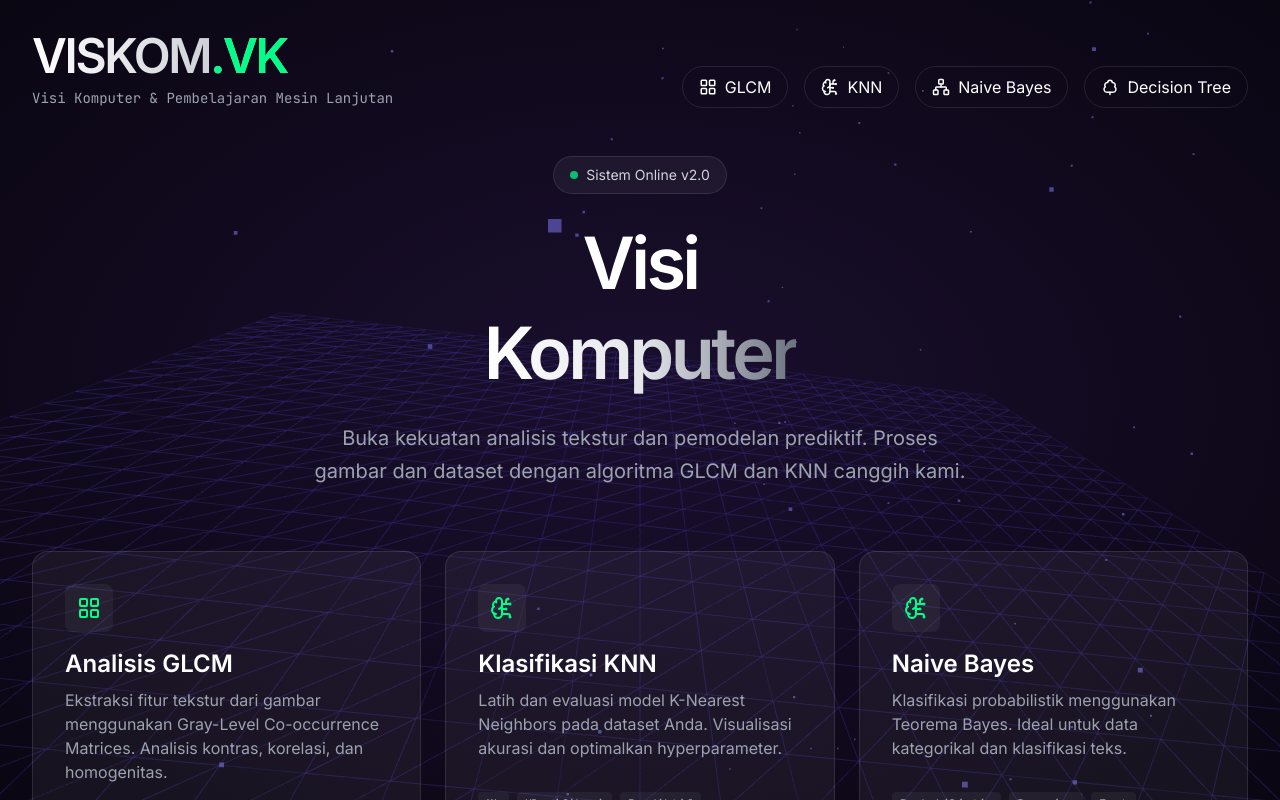
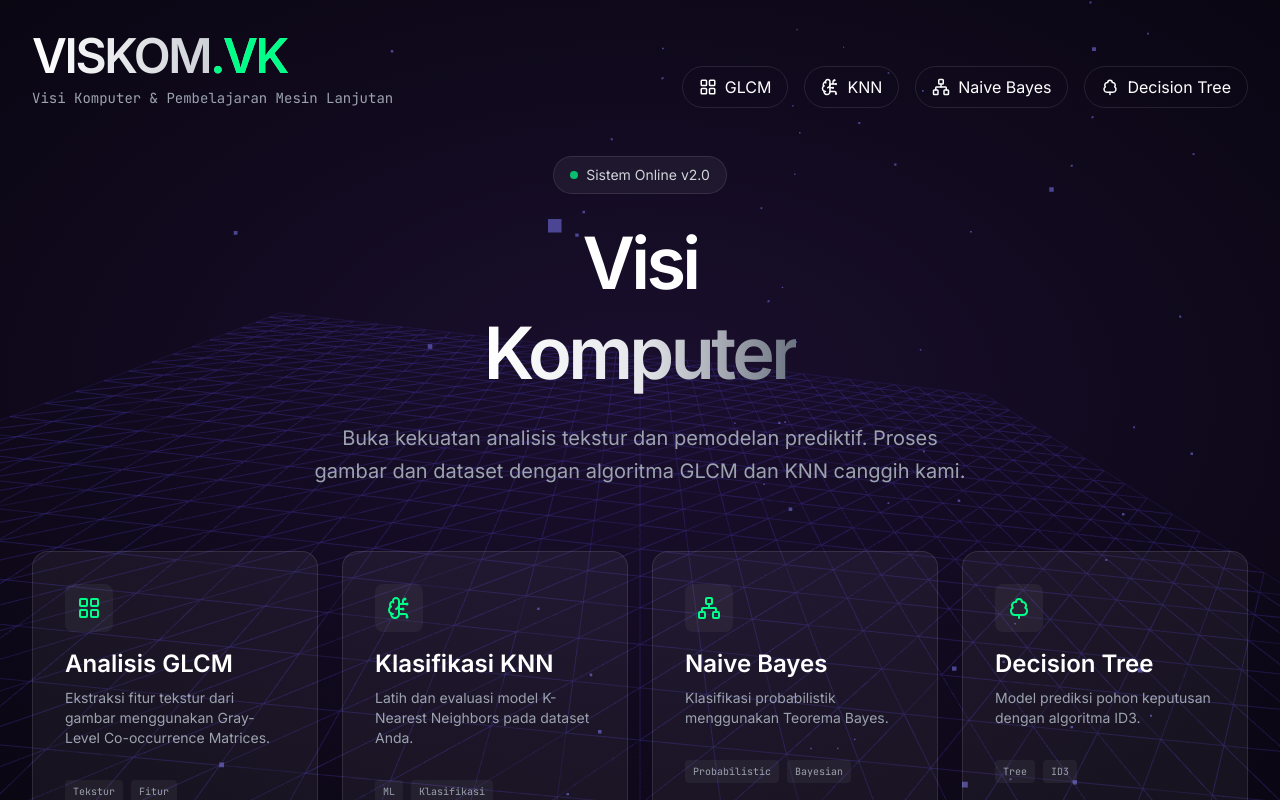
Before and after one commit to YaanFzl/TugasVisiKomputer, a React (Vite) app in the folder frontend/: page / in a window 1280 px wide. Built offline with nearby package versions, Linux system fonts and the light colour scheme.

Commit message:
Add Decision Tree card to Landing page

```diff
--- a/frontend/src/pages/Landing.jsx
+++ b/frontend/src/pages/Landing.jsx
@@ -1,6 +1,6 @@
 import React from 'react'
 import { motion } from 'framer-motion'
-import { LayoutGrid, BrainCircuit, ArrowRight, Cpu, Zap } from 'lucide-react'
+import { LayoutGrid, BrainCircuit, ArrowRight, Cpu, Zap, TreeDeciduous, Network } from 'lucide-react'
 
 const Landing = ({ onNavigate }) => {
     const container = {
@@ -48,7 +48,7 @@ const Landing = ({ onNavigate }) => {
 
 
                 {/* Feature Cards */}
-                <motion.div variants={item} className="grid grid-cols-1 md:grid-cols-3 gap-6 max-w-7xl mx-auto">
+                <motion.div variants={item} className="grid grid-cols-1 md:grid-cols-2 lg:grid-cols-4 gap-6 max-w-7xl mx-auto">
                     <div
                         onClick={() => onNavigate('glcm')}
                         className="group relative p-8 rounded-2xl bg-white/5 border border-white/10 hover:border-[#00ff88]/50 transition-all cursor-pointer overflow-hidden"
@@ -65,16 +65,14 @@ const Landing = ({ onNavigate }) => {
                                     Analisis GLCM
                                     <ArrowRight className="opacity-0 -translate-x-2 group-hover:opacity-100 group-hover:translate-x-0 transition-all text-[#00ff88]" size={20} />
                                 </h3>
-                                <p className="text-gray-400">
+                                <p className="text-gray-400 text-sm">
                                     Ekstraksi fitur tekstur dari gambar menggunakan Gray-Level Co-occurrence Matrices.
-                                    Analisis kontras, korelasi, dan homogenitas.
                                 </p>
                             </div>
 
-                            <div className="pt-4 flex gap-2">
-                                <span className="text-xs font-mono px-2 py-1 rounded bg-white/5 text-gray-400">Tekstur</span>
-                                <span className="text-xs font-mono px-2 py-1 rounded bg-white/5 text-gray-400">Fitur</span>
-                                <span className="text-xs font-mono px-2 py-1 rounded bg-white/5 text-gray-400">Pemrosesan Gambar</span>
+                            <div className="pt-4 flex gap-2 flex-wrap">
+                                <span className="text-[10px] font-mono px-2 py-1 rounded bg-white/5 text-gray-400">Tekstur</span>
+                                <span className="text-[10px] font-mono px-2 py-1 rounded bg-white/5 text-gray-400">Fitur</span>
                             </div>
                         </div>
                     </div>
@@ -95,16 +93,14 @@ const Landing = ({ onNavigate }) => {
                                     Klasifikasi KNN
                                     <ArrowRight className="opacity-0 -translate-x-2 group-hover:opacity-100 group-hover:translate-x-0 transition-all text-[#00ff88]" size={20} />
                                 </h3>
-                                <p className="text-gray-400">
+                                <p className="text-gray-400 text-sm">
                                     Latih dan evaluasi model K-Nearest Neighbors pada dataset Anda.
-                                    Visualisasi akurasi dan optimalkan hyperparameter.
                                 </p>
                             </div>
 
-                            <div className="pt-4 flex gap-2">
-                                <span className="text-xs font-mono px-2 py-1 rounded bg-white/5 text-gray-400">ML</span>
-                                <span className="text-xs font-mono px-2 py-1 rounded bg-white/5 text-gray-400">Klasifikasi</span>
-                                <span className="text-xs font-mono px-2 py-1 rounded bg-white/5 text-gray-400">Prediktif</span>
+                            <div className="pt-4 flex gap-2 flex-wrap">
+                                <span className="text-[10px] font-mono px-2 py-1 rounded bg-white/5 text-gray-400">ML</span>
+                                <span className="text-[10px] font-mono px-2 py-1 rounded bg-white/5 text-gray-400">Klasifikasi</span>
                             </div>
                         </div>
                     </div>
@@ -117,7 +113,7 @@ const Landing = ({ onNavigate }) => {
 
                         <div className="relative z-10 space-y-4">
                             <div className="w-12 h-12 rounded-lg bg-white/5 flex items-center justify-center group-hover:scale-110 transition-transform duration-300">
-                                <BrainCircuit className="text-[#00ff88]" size={24} />
+                                <Network className="text-[#00ff88]" size={24} />
                             </div>
 
                             <div>
@@ -125,16 +121,42 @@ const Landing = ({ onNavigate }) => {
                                     Naive Bayes
                                     <ArrowRight className="opacity-0 -translate-x-2 group-hover:opacity-100 group-hover:translate-x-0 transition-all text-[#00ff88]" size={20} />
                                 </h3>
-                                <p className="text-gray-400">
+                                <p className="text-gray-400 text-sm">
                                     Klasifikasi probabilistik menggunakan Teorema Bayes.
-                                    Ideal untuk data kategorikal dan klasifikasi teks.
                                 </p>
                             </div>
 
-                            <div className="pt-4 flex gap-2">
-                                <span className="text-xs font-mono px-2 py-1 rounded bg-white/5 text-gray-400">Probabilistic</span>
-                                <span className="text-xs font-mono px-2 py-1 rounded bg-white/5 text-gray-400">Bayesian</span>
-                                <span className="text-xs font-mono px-2 py-1 rounded bg-white/5 text-gray-400">Fast</span>
+                            <div className="pt-4 flex gap-2 flex-wrap">
+                                <span className="text-[10px] font-mono px-2 py-1 rounded bg-white/5 text-gray-400">Probabilistic</span>
+                                <span className="text-[10px] font-mono px-2 py-1 rounded bg-white/5 text-gray-400">Bayesian</span>
+                            </div>
+                        </div>
+                    </div>
+
+                    <div
+                        onClick={() => onNavigate('decision-tree')}
+                        className="group relative p-8 rounded-2xl bg-white/5 border border-white/10 hover:border-[#00ff88]/50 transition-all cursor-pointer overflow-hidden"
+                    >
+                        <div className="absolute inset-0 bg-gradient-to-br from-[#00ff88]/0 to-[#00ff88]/5 opacity-0 group-hover:opacity-100 transition-opacity" />
+
+                        <div className="relative z-10 space-y-4">
+                            <div className="w-12 h-12 rounded-lg bg-white/5 flex items-center justify-center group-hover:scale-110 transition-transform duration-300">
+                                <TreeDeciduous className="text-[#00ff88]" size={24} />
+                            </div>
+
+                            <div>
+                                <h3 className="text-2xl font-bold mb-2 flex items-center gap-2">
+                                    Decision Tree
+                                    <ArrowRight className="opacity-0 -translate-x-2 group-hover:opacity-100 group-hover:translate-x-0 transition-all text-[#00ff88]" size={20} />
+                                </h3>
+                                <p className="text-gray-400 text-sm">
+                                    Model prediksi pohon keputusan dengan algoritma ID3.
+                                </p>
+                            </div>
+
+                            <div className="pt-4 flex gap-2 flex-wrap">
+                                <span className="text-[10px] font-mono px-2 py-1 rounded bg-white/5 text-gray-400">Tree</span>
+                                <span className="text-[10px] font-mono px-2 py-1 rounded bg-white/5 text-gray-400">ID3</span>
                             </div>
                         </div>
                     </div>
```
